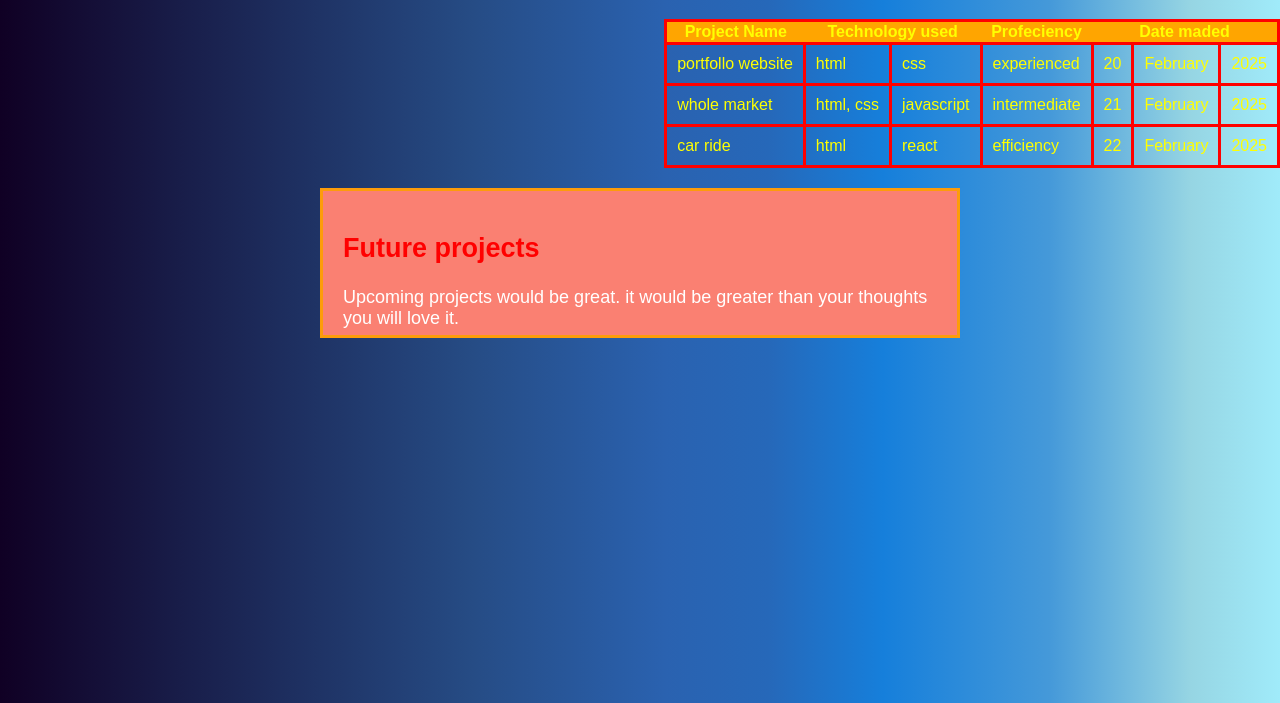
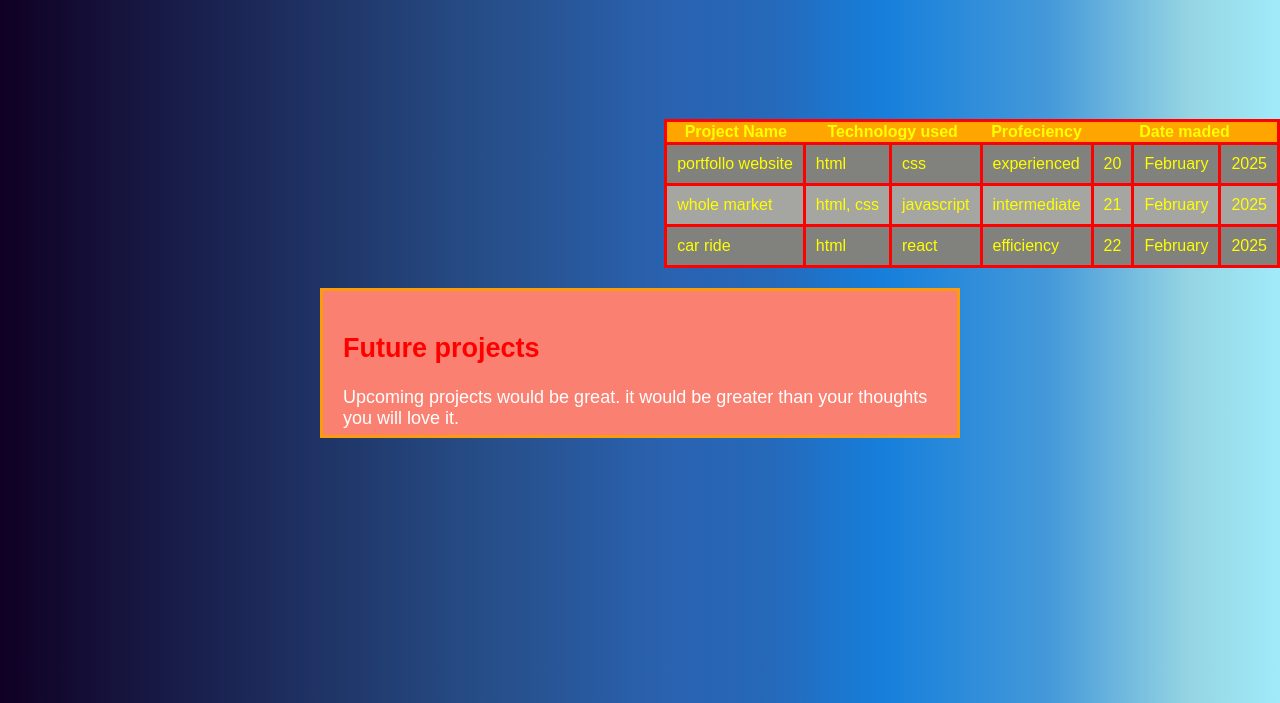
Before and after one commit to Suhair2015/TOOLS-PALACE, a plain HTML site: page project.html in a window 1280 px wide. Shown: the part 97-800 px from the top of the page. Drawn offline with Linux system fonts and the light colour scheme.

Commit message:
project.html

```diff
--- a/project.html
+++ b/project.html
@@ -5,7 +5,12 @@
  <head>
   <title >PROJECT</title>
   <style>
-
+  table tr:nth-child(odd){
+  background-color: rgb(165, 165, 161);
+}
+table tr:nth-child(even){
+  background-color: rgb(129, 129, 125);
+}
     table{
       border-style: dotted;
       margin-left: auto;
@@ -21,10 +26,13 @@
 
       background-color: orange;
     }
-
+  .nothingmore{
+  padding-top: 100px;
+  }
     </style>
   <link rel="stylesheet" href="styles.css">
    <link rel="stylesheet" href="stylenav.css">
+   <script src="script.js"></script>
  </head>
  <body>
  <header>
@@ -49,7 +57,7 @@
 </header>
 
 
-
+   <div class="nothingmore" >
   <table>
   <tr>
   <th >Project Name</th>
@@ -87,6 +95,7 @@
   <td>2025</td>
   </tr>
 </table >
+</div>
 <section>
 
   <div class="Future">
```
